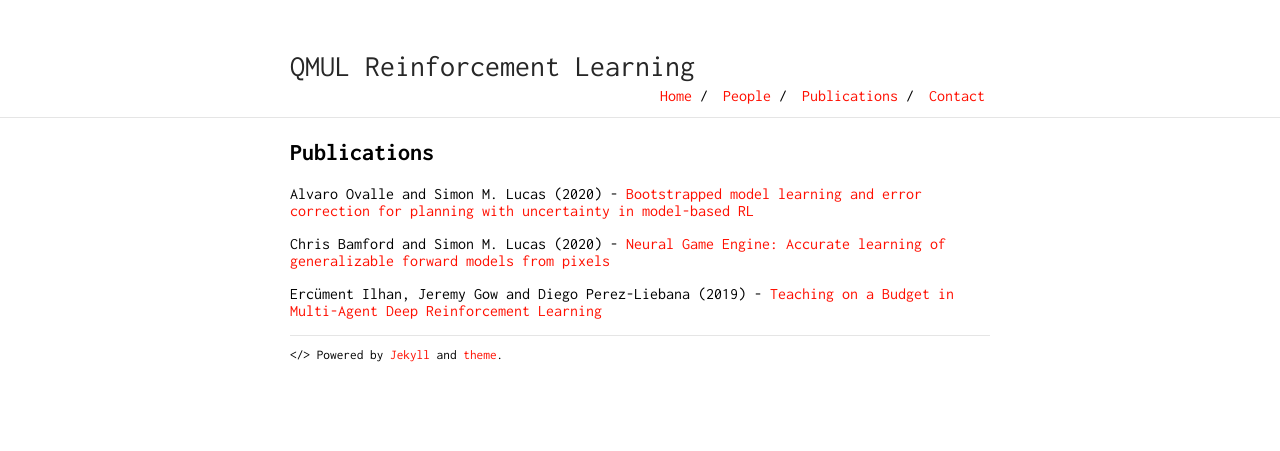
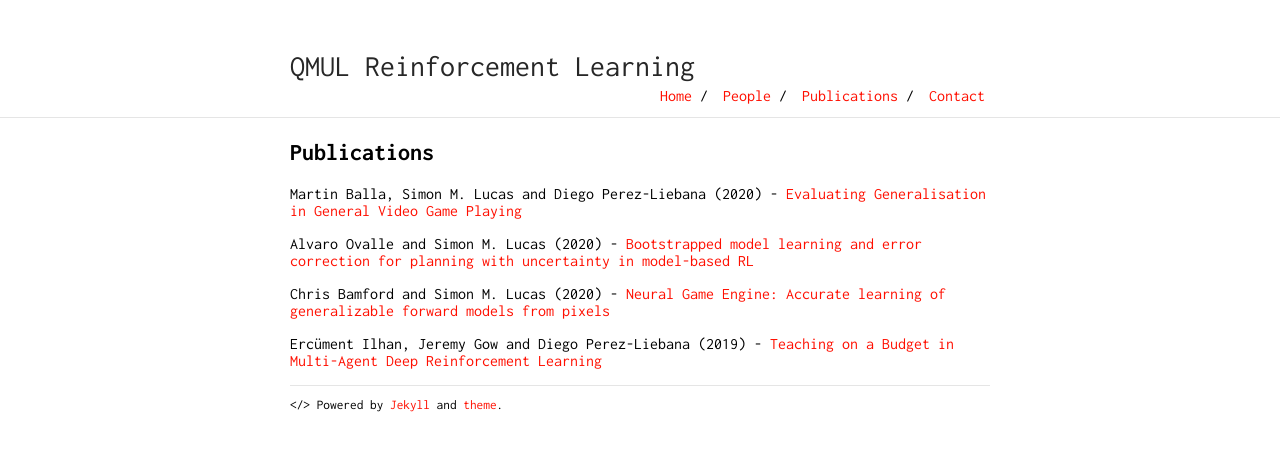
Before and after one commit to qmul-rl/qmul-rl.github.io, a Jekyll site: the page built from publications.md, in a window 1280 px wide. Shown: the top 451 px of the page. Built offline with Jekyll 4.4.1, drawn with Linux system fonts in a browser that asks for light colours; our own code applies the rules of GitHub Pages for plain Markdown files.

Commit message:
added Martin's paper

```diff
--- a/publications.md
+++ b/publications.md
@@ -4,6 +4,8 @@ layout: default
 
 ## Publications
 
+Martin Balla, Simon M. Lucas and Diego Perez-Liebana (2020) - [Evaluating Generalisation in General Video Game Playing](https://arxiv.org/abs/2005.11247)
+
 Alvaro Ovalle and Simon M. Lucas (2020) - [Bootstrapped model learning and error correction for planning with uncertainty in model-based RL](https://arxiv.org/abs/2004.07155)
 
 Chris Bamford and Simon M. Lucas (2020) - [Neural Game Engine: Accurate learning of generalizable forward models from pixels](https://arxiv.org/abs/2003.10520)
```
